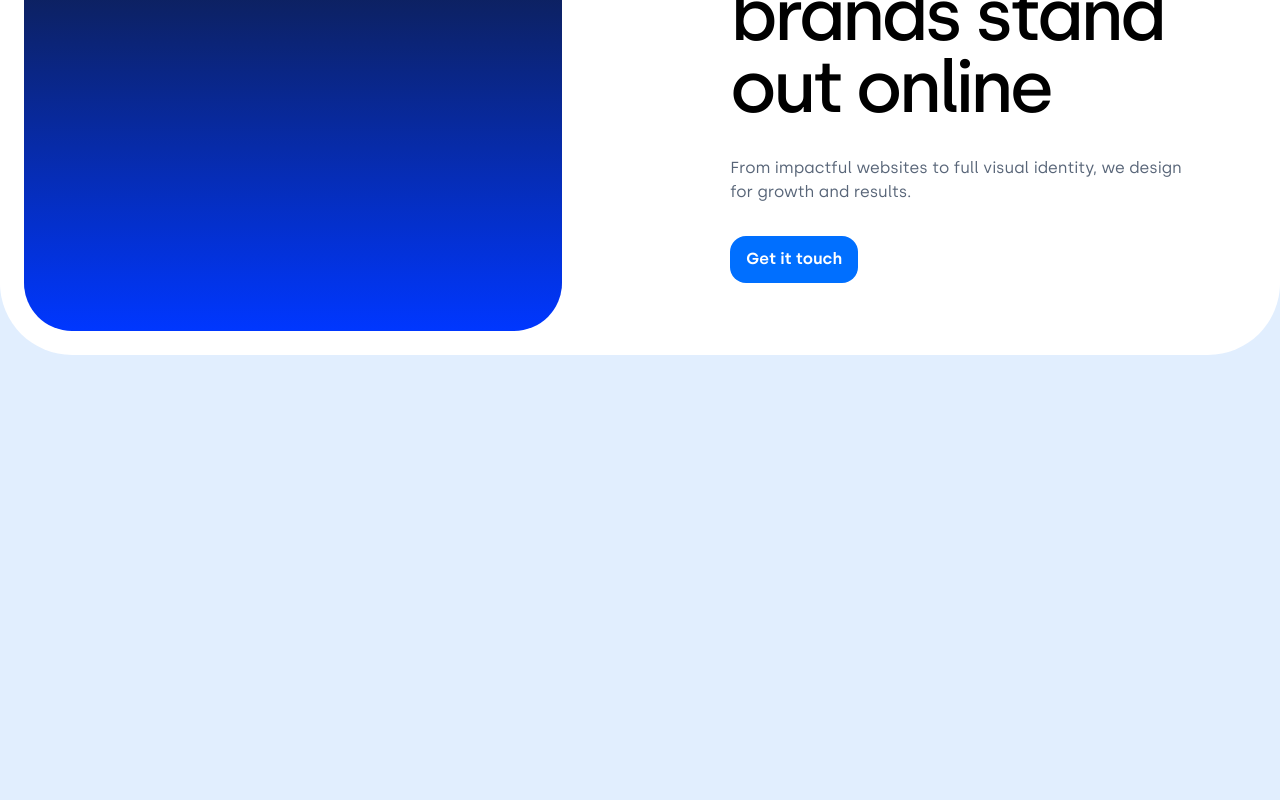
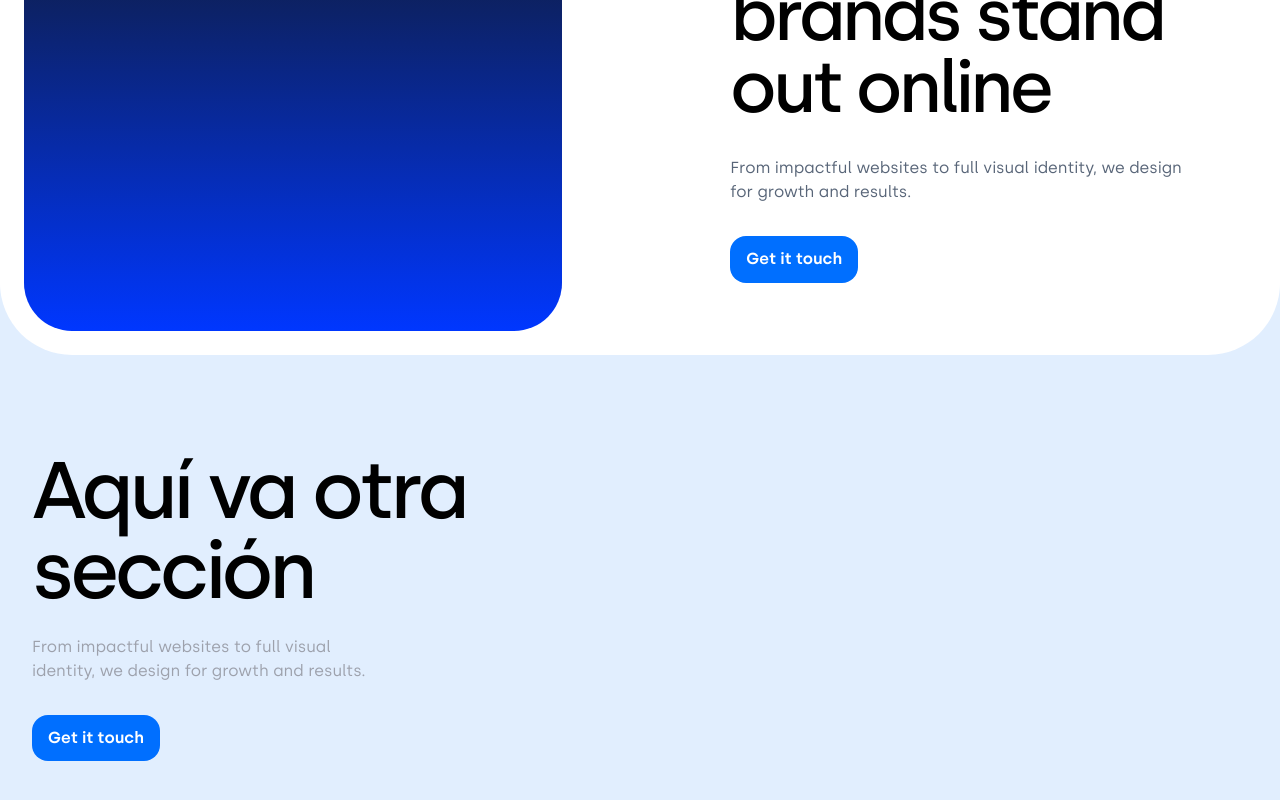
Before and after one commit to davidrivadeneyra/suite-ia, a React (Vite) app: page / in a window 1280 px wide. Shown: the part 1490-2290 px from the top of the page. Built offline with nearby package versions, Linux system fonts and the light colour scheme.

Commit message:
new branch to update

```diff
--- a/src/App.jsx
+++ b/src/App.jsx
@@ -51,13 +51,16 @@ function App() {
 	</main>
 
 
-	<div className="h-96"></div>
-	<div className="h-96"></div>
-	<div className="h-96"></div>
-	<div className="h-96"></div>
-	<div className="h-96"></div>
-	<div className="h-96"></div>
-	<div className="h-96"></div>
+	<div className="h-96">
+		<div className="main-inner-section">
+				<h1 className="lg:w-[636px] title-bigger pb-3 lg:pb-6 pt-24">Aquí va otra sección</h1>
+				<p className="lg:w-[364px] descriptions pb-8 color-descripcion">From impactful websites to full visual identity, we design for growth and results.</p>
+				<MagnetButtons>
+					<a href="mailto:hello@craftme.agency" className="button-regular mb-24">Get it touch</a>
+				</MagnetButtons>
+			</div>
+	</div>
+
 
     </>
   )
```
Also changed, not shown: 1 other file (tests, documents, lock files or other folders).
